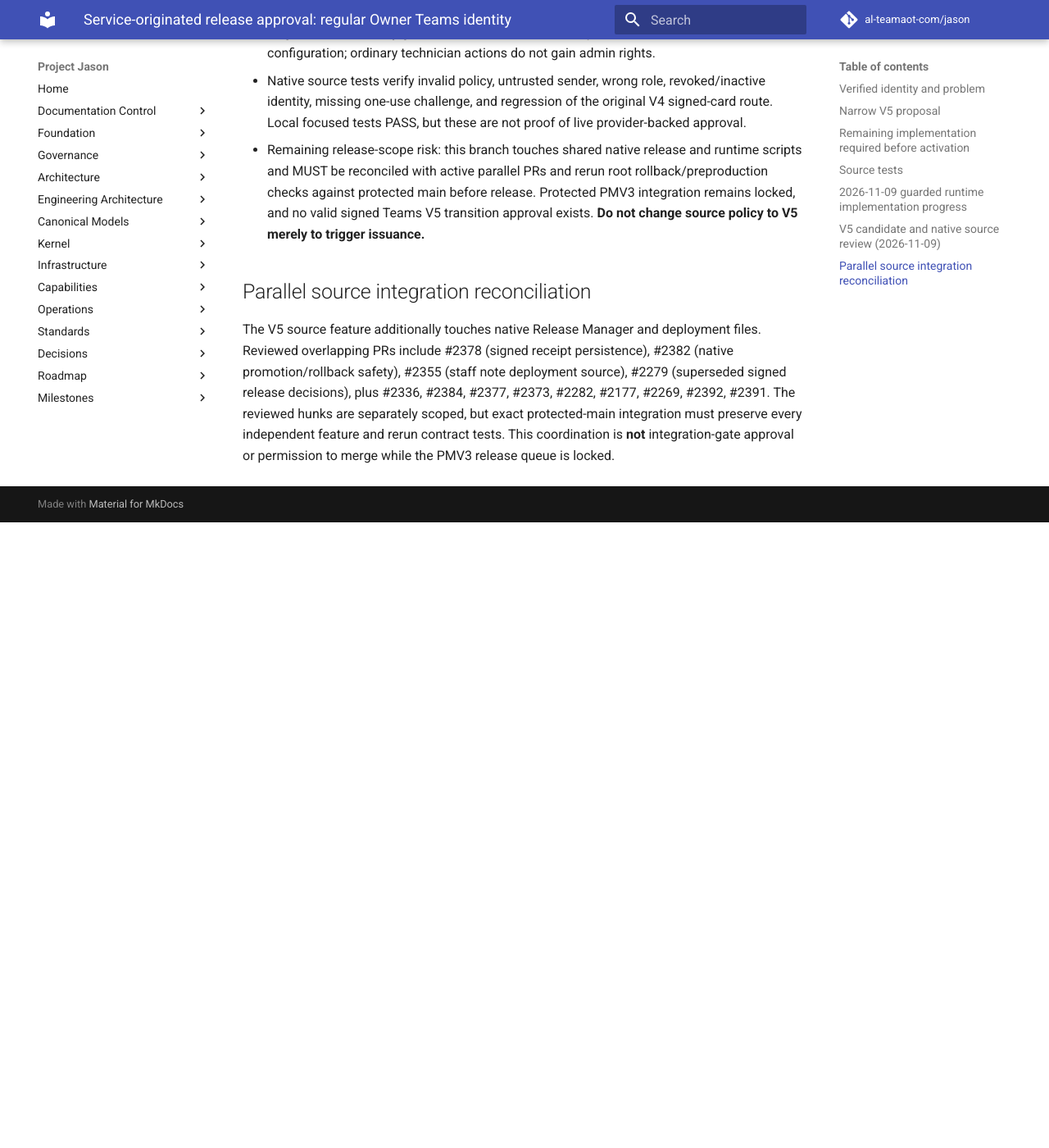
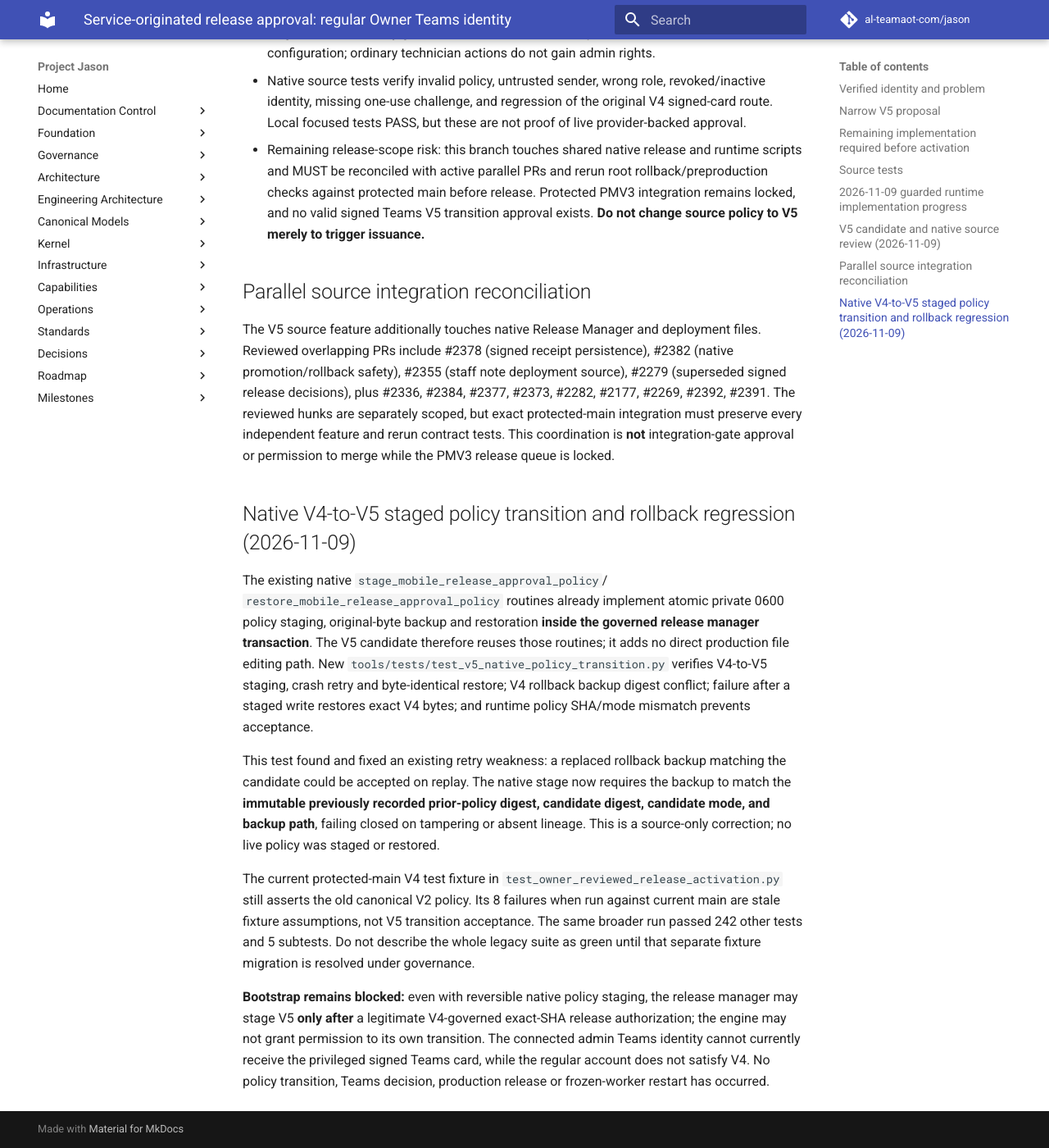
Before and after one commit to al-teamaot-com/jason, an MkDocs documentation site: the page built from docs/operations/Service-Originated-Regular-Owner-Teams-Approval-V5.md, in a window 1280 px wide and 1400 px high, scrolled down 2929 px. Shown: the whole window at 82% size. Built offline with MkDocs 1.6.1 and Material for MkDocs 9.7.7, drawn with Linux system fonts in a browser that asks for light colours; comment, search, counter and statistics services are not loaded; before the commit the page ends 3566 px from its top, so only the background shows below that.

Commit message:
docs(governance): record exact V4-to-V5 native rollback tests and fail-closed bootstrap dependency

```diff
--- a/docs/operations/Service-Originated-Regular-Owner-Teams-Approval-V5.md
+++ b/docs/operations/Service-Originated-Regular-Owner-Teams-Approval-V5.md
@@ -55,3 +55,13 @@ This document makes no assertion that V5 is deployed or that the eventual releas
 ## Parallel source integration reconciliation
 
 The V5 source feature additionally touches native Release Manager and deployment files. Reviewed overlapping PRs include #2378 (signed receipt persistence), #2382 (native promotion/rollback safety), #2355 (staff note deployment source), #2279 (superseded signed release decisions), plus #2336, #2384, #2377, #2373, #2282, #2177, #2269, #2392, #2391. The reviewed hunks are separately scoped, but exact protected-main integration must preserve every independent feature and rerun contract tests. This coordination is **not** integration-gate approval or permission to merge while the PMV3 release queue is locked.
+
+## Native V4-to-V5 staged policy transition and rollback regression (2026-11-09)
+
+The existing native `stage_mobile_release_approval_policy`/ `restore_mobile_release_approval_policy` routines already implement atomic private 0600 policy staging, original-byte backup and restoration **inside the governed release manager transaction**. The V5 candidate therefore reuses those routines; it adds no direct production file editing path. New `tools/tests/test_v5_native_policy_transition.py` verifies V4-to-V5 staging, crash retry and byte-identical restore; V4 rollback backup digest conflict; failure after a staged write restores exact V4 bytes; and runtime policy SHA/mode mismatch prevents acceptance.
+
+This test found and fixed an existing retry weakness: a replaced rollback backup matching the candidate could be accepted on replay. The native stage now requires the backup to match the **immutable previously recorded prior-policy digest, candidate digest, candidate mode, and backup path**, failing closed on tampering or absent lineage. This is a source-only correction; no live policy was staged or restored.
+
+The current protected-main V4 test fixture in `test_owner_reviewed_release_activation.py` still asserts the old canonical V2 policy. Its 8 failures when run against current main are stale fixture assumptions, not V5 transition acceptance. The same broader run passed 242 other tests and 5 subtests. Do not describe the whole legacy suite as green until that separate fixture migration is resolved under governance.
+
+**Bootstrap remains blocked:** even with reversible native policy staging, the release manager may stage V5 **only after** a legitimate V4-governed exact-SHA release authorization; the engine may not grant permission to its own transition. The connected admin Teams identity cannot currently receive the privileged signed Teams card, while the regular account does not satisfy V4. No policy transition, Teams decision, production release or frozen-worker restart has occurred.
```
